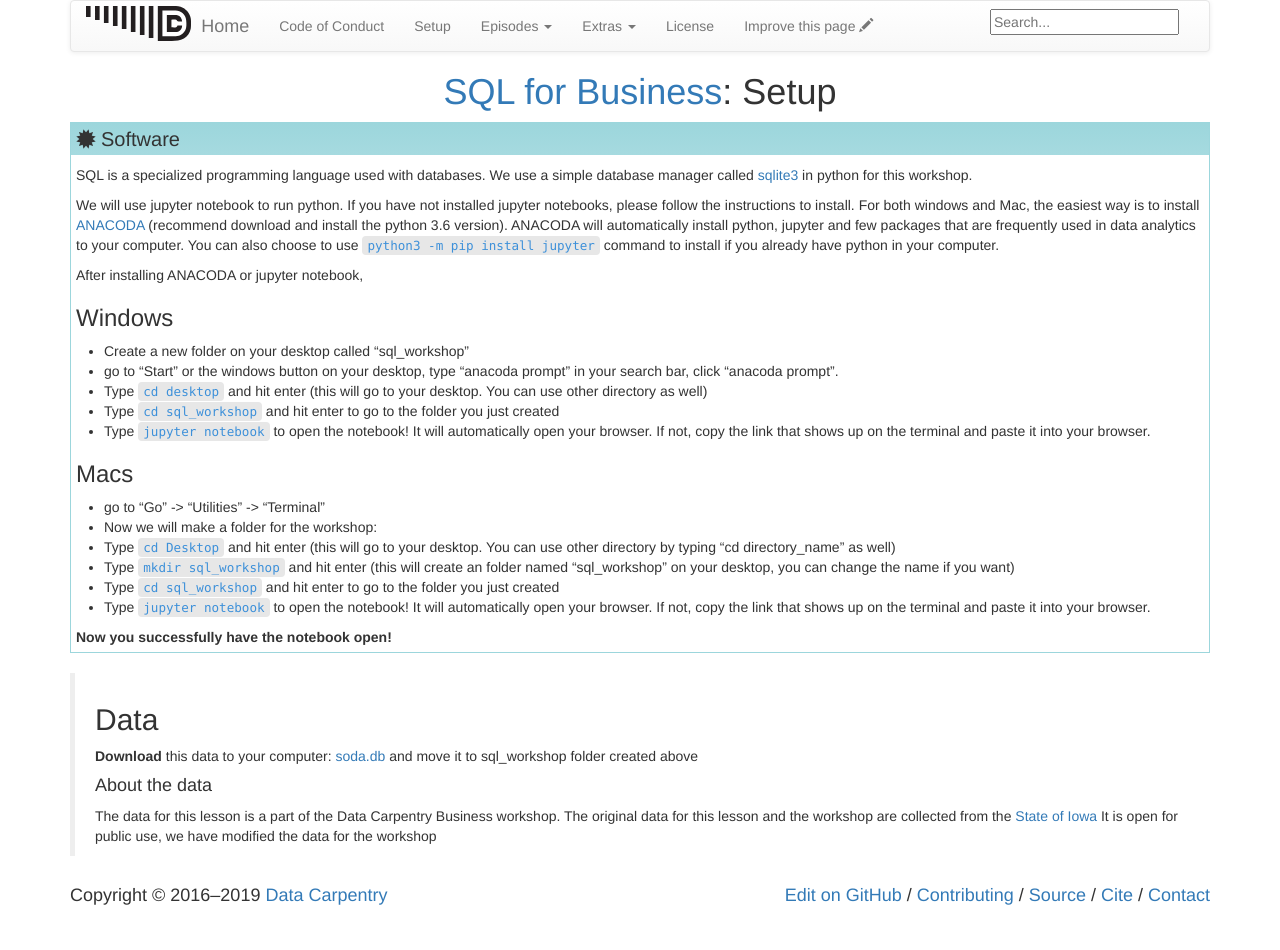
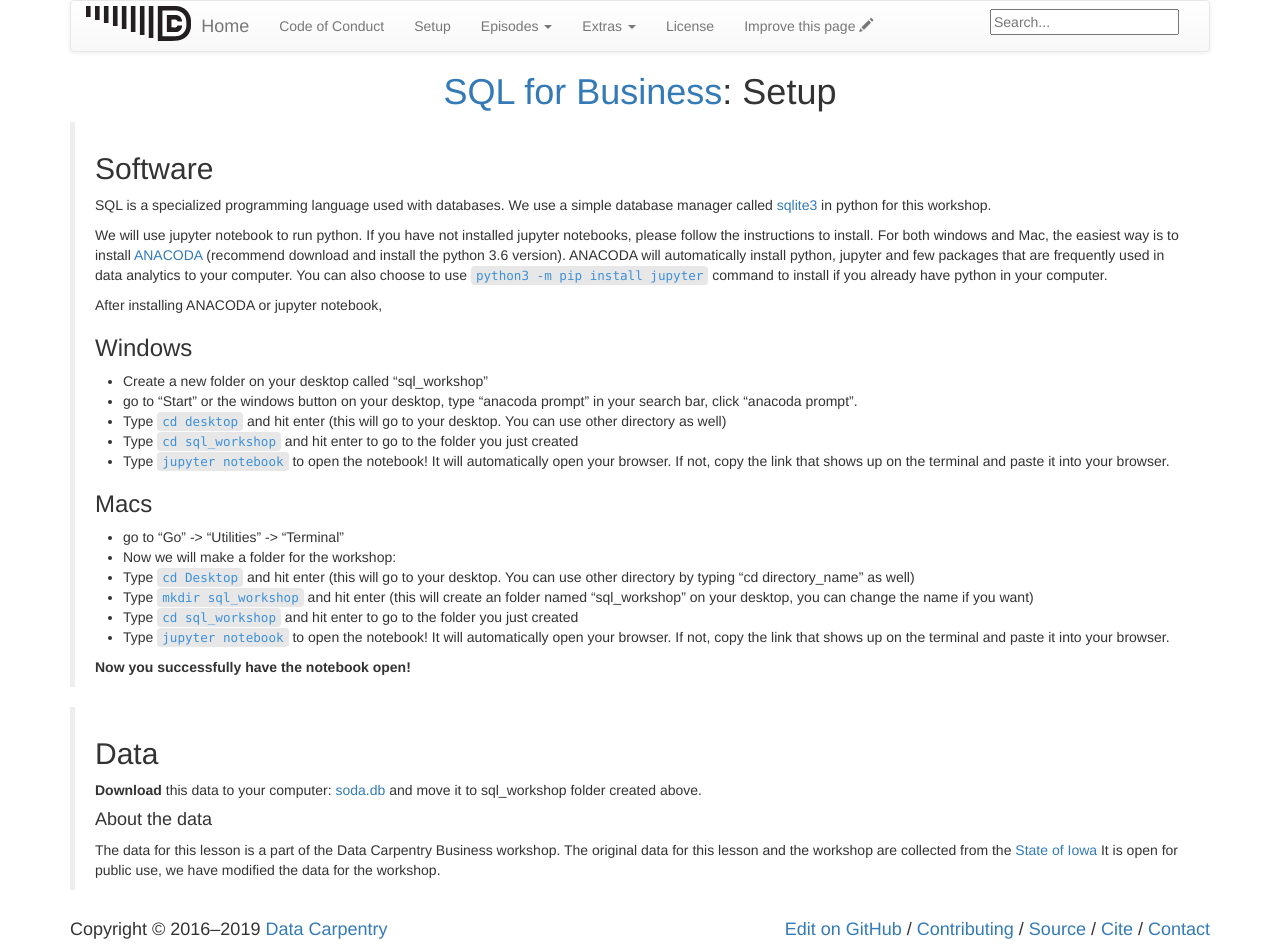
Before and after one commit to data-lessons/SQL-business, a Jekyll site: the page built from setup.md, in a window 1280 px wide. Built offline with Jekyll 4.4.1, drawn with Linux system fonts in a browser that asks for light colours; before the commit the page ends 916 px from its top, so only the background shows below that.

Commit message:
Update setup.md

```diff
--- a/setup.md
+++ b/setup.md
@@ -27,13 +27,12 @@ permalink: /setup/
 > - Type `jupyter notebook` to open the notebook! It will automatically open your browser. If not, copy the link that shows up on the terminal and paste it into your browser.
 >
 > **Now you successfully have the notebook open!**
-{: .prereq}
 
 > ## Data
-> **Download** this data to your computer: [soda.db](https://github.com/data-lessons/SQL-business/raw/gh-pages/data/soda.db) and move it to sql_workshop folder created above
+> **Download** this data to your computer: [soda.db](https://github.com/data-lessons/SQL-business/raw/gh-pages/data/soda.db) and move it to sql_workshop folder created above.
 >
 > #### About the data
 > The data for this lesson is a part of the Data Carpentry Business workshop.
 > The original data for this lesson and the workshop are collected from the
 > [State of Iowa](https://data.iowa.gov/browse?category=Economy)
-> It is open for public use, we have modified the data for the workshop
+> It is open for public use, we have modified the data for the workshop.
```
